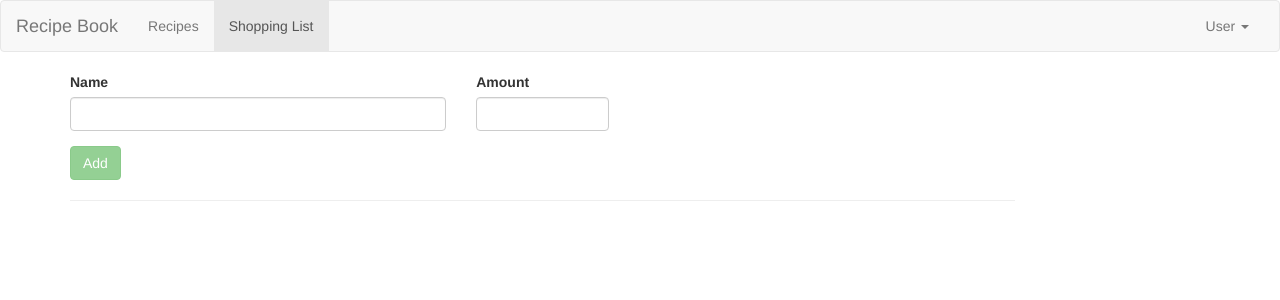
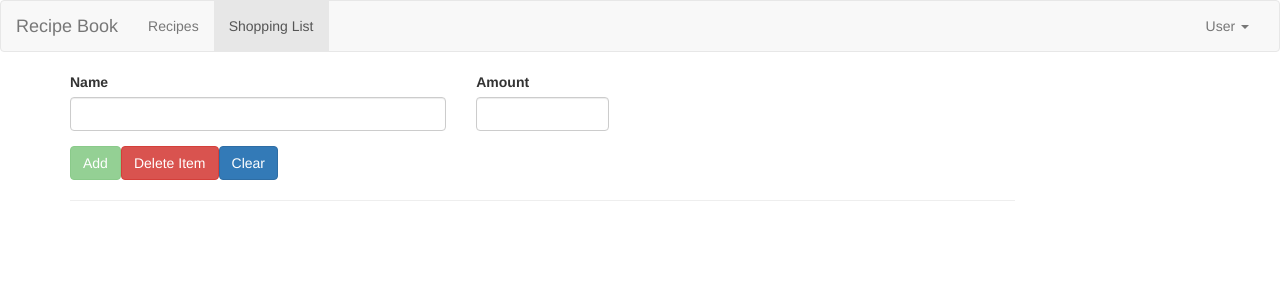
Before and after one commit to rocky-bgta/Angular2-recipe-book, an Angular app: page /shopping-list in a window 1280 px wide. Shown: the top 300 px of the page. Built offline with nearby package versions, Linux system fonts and the light colour scheme.

Commit message:
Implement edit functionality

```diff
--- a/src/app/shopping-list/shopping-list-add.component.html
+++ b/src/app/shopping-list/shopping-list-add.component.html
@@ -9,7 +9,7 @@
                         id="item-name"
                         required
                         class="form-control"
-                        ngModel
+                        [ngModel]="item.name"
                         name="name">
                 </div>
 
@@ -20,16 +20,16 @@
                         id="item-amount"
                         required
                         class="form-control"
-                        ngModel
+                        [ngModel]="item.amount"
                         name="amount">
                 </div>
             </div>
             <div class="row">
                 <div class="col-xs-12">
                     <button class="btn btn-success" type="submit" *ngIf="isAdd" [disabled]="!f.valid">Add</button>
-                    <button class="btn btn-danger" type="button" *ngIf="!isAdd" [disabled]="!f.valid">Save</button>
-                    <button class="btn btn-danger" type="button" *ngIf="!isAdd">Delete Item</button>
-                    <button class="btn btn-primary" type="button" *ngIf="!isAdd">Clear</button>
+                    <button class="btn btn-danger" type="submit" *ngIf="!isAdd" [disabled]="!f.valid">Save</button>
+                    <button class="btn btn-danger" type="button" [disabled]="!isAdd">Delete Item</button>
+                    <button class="btn btn-primary" type="button" [disabled]="!isAdd">Clear</button>
                 </div>
             </div>
         </form>
--- a/src/app/shopping-list/shopping-list-add.component.ts
+++ b/src/app/shopping-list/shopping-list-add.component.ts
@@ -1,4 +1,4 @@
-import { Component, OnInit } from '@angular/core';
+import {Component, Input, OnChanges} from '@angular/core';
 import {Ingredient} from "../shared/ingredient";
 import {ShoppingListService} from "./shopping-list.service";
 
@@ -6,19 +6,26 @@ import {ShoppingListService} from "./shopping-list.service";
   selector: 'rb-shopping-list-add',
   templateUrl: './shopping-list-add.component.html'
 })
-export class ShoppingListAddComponent implements OnInit {
-    item: Ingredient;
+export class ShoppingListAddComponent implements OnChanges {
+    @Input() item: Ingredient;
     isAdd:boolean = true;
   constructor(private sls: ShoppingListService) { }
 
-  ngOnInit() {
+  ngOnChanges(changes){
+      if(changes.item.currentValue===null){
+          this.isAdd = true;
+          this.item = {name: null, amount: null};
+      }else {
+          this.isAdd = false;
+      }
   }
 
   onSubmit(ingredient: Ingredient){
+      const newIngredient = new Ingredient(ingredient.name, ingredient.amount);
       if(!this.isAdd){
-
+          this.sls.editItem(this.item, newIngredient);
       }else {
-          this.item = new Ingredient(ingredient.name, ingredient.amount);
+          this.item = newIngredient;
           this.sls.addItem(this.item);
       }
   }
--- a/src/app/shopping-list/shopping-list.component.html
+++ b/src/app/shopping-list/shopping-list.component.html
@@ -1,9 +1,12 @@
 <div class="row">
     <div class="col-xs-10">
-        <rb-shopping-list-add></rb-shopping-list-add>
+        <rb-shopping-list-add [item]="selectedItem"></rb-shopping-list-add>
         <hr>
         <ul class="list-group">
-            <a class="list-group-item" style="cursor: pointer" *ngFor="let item of items">{{item.name}} ({{item.amount}})</a>
+            <a class="list-group-item"
+               style="cursor: pointer"
+               *ngFor="let item of items"
+                (click)="onSelectItem(item)">{{item.name}} ({{item.amount}})</a>
         </ul>
     </div>
 </div>
--- a/src/app/shopping-list/shopping-list.component.ts
+++ b/src/app/shopping-list/shopping-list.component.ts
@@ -9,10 +9,15 @@ import {ShoppingListService} from "./shopping-list.service";
 export class ShoppingListComponent implements OnInit {
 
   items: Ingredient[] =[];
+  selectedItem: Ingredient = null;
+
   constructor(private sls: ShoppingListService) { }
 
   ngOnInit() {
       this.items = this.sls.getItems();
   }
 
+    onSelectItem(item: Ingredient){
+        this.selectedItem = item;
+    }
 }
--- a/src/app/shopping-list/shopping-list.service.ts
+++ b/src/app/shopping-list/shopping-list.service.ts
@@ -18,4 +18,9 @@ export class ShoppingListService {
       this.items.push(item);
   }
 
+  editItem(oldItem: Ingredient, newItem: Ingredient){
+      this.items[this.items.indexOf(oldItem)] = newItem;
+  }
+
+
 }
```
